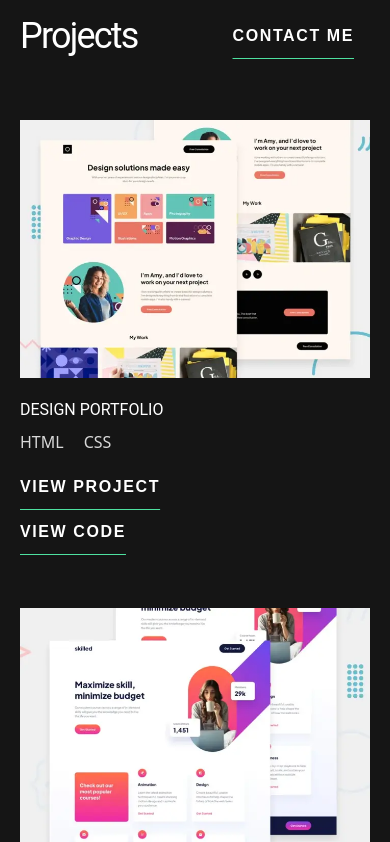
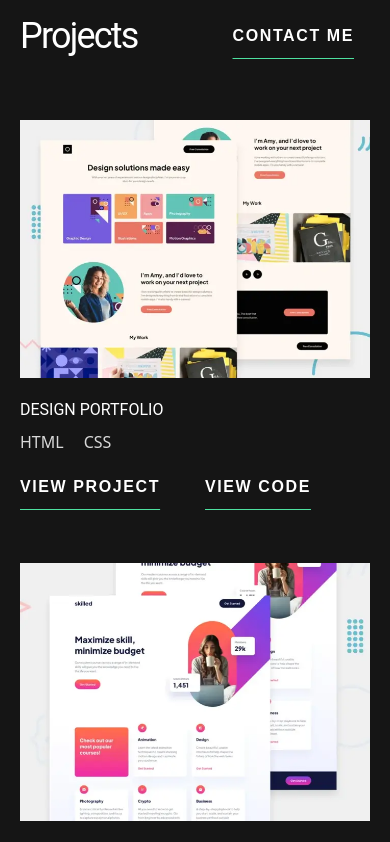
Before and after one commit to royeradames/angular-single-page-developer-portfolio, an Angular app: page / in a window 390 px wide. Shown: the part 1700-2542 px from the top of the page. Built offline with nearby package versions, Linux system fonts and the light colour scheme.

Commit message:
keep the links side by side on mobile

```diff
--- a/src/app/main/projects/projects.component.html
+++ b/src/app/main/projects/projects.component.html
@@ -4,12 +4,12 @@
     <theme-button>CONTACT ME</theme-button>
   </section>
 
-  <section *ngFor="let project of projects" class="grid gap-5 md:grid-cols-2">
-    <picture class="md:col-span-2">
+  <section *ngFor="let project of projects" class="grid gap-5 grid-cols-2">
+    <picture class="col-span-2">
       <source *ngFor="let source of project.picture.sources" [media]="source.media" [srcset]="source.src">
       <img [alt]="project.picture.img.src" [src]="project.picture.img.alt">
     </picture>
-    <section class="grid gap-2 md:col-span-2">
+    <section class="grid gap-2 col-span-2">
       <h1 class="">{{project.title}}</h1>
       <p class="flex gap-5"><span *ngFor="let skill of project.skills">{{skill}}</span></p>
     </section>
```
